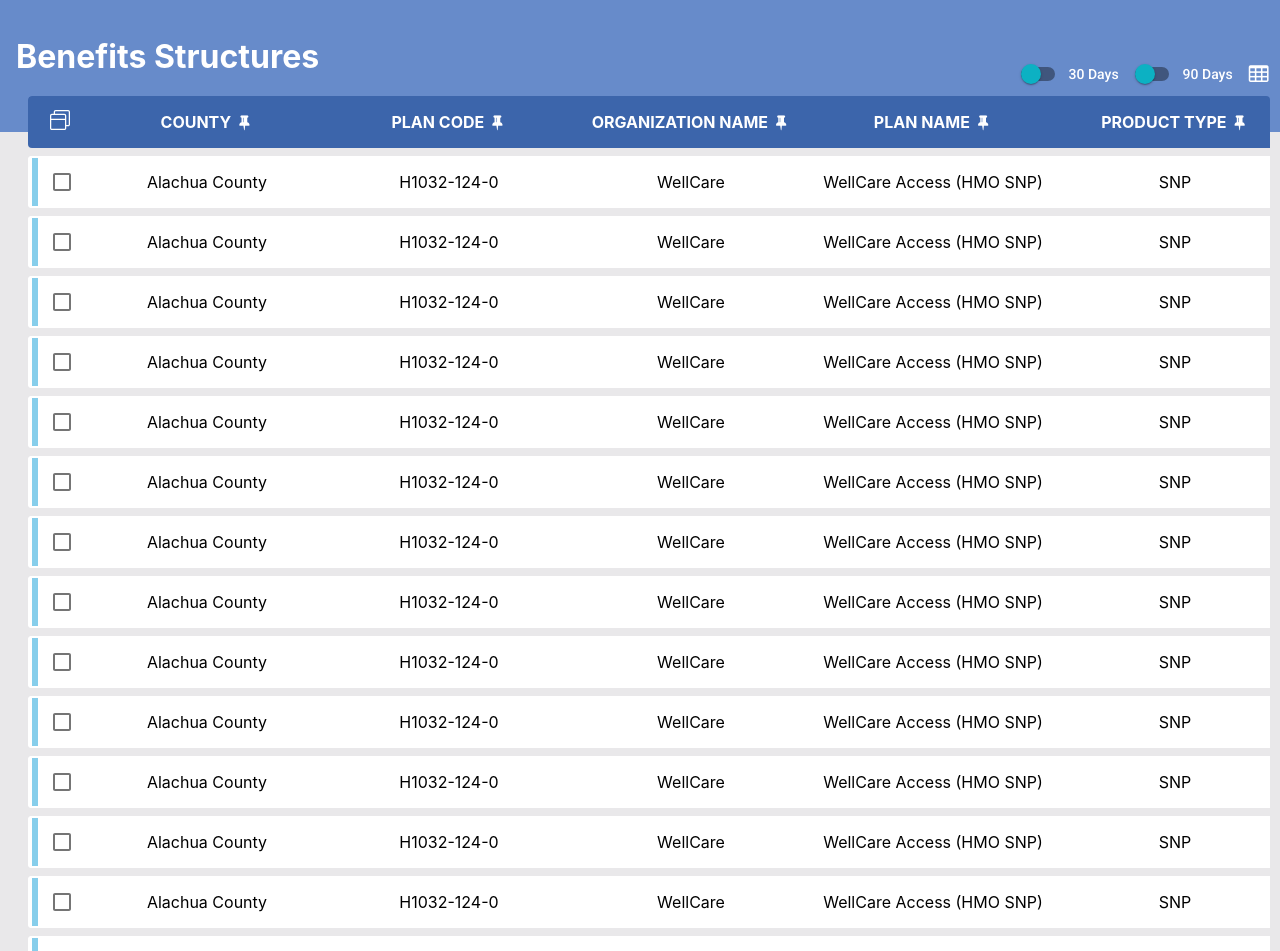
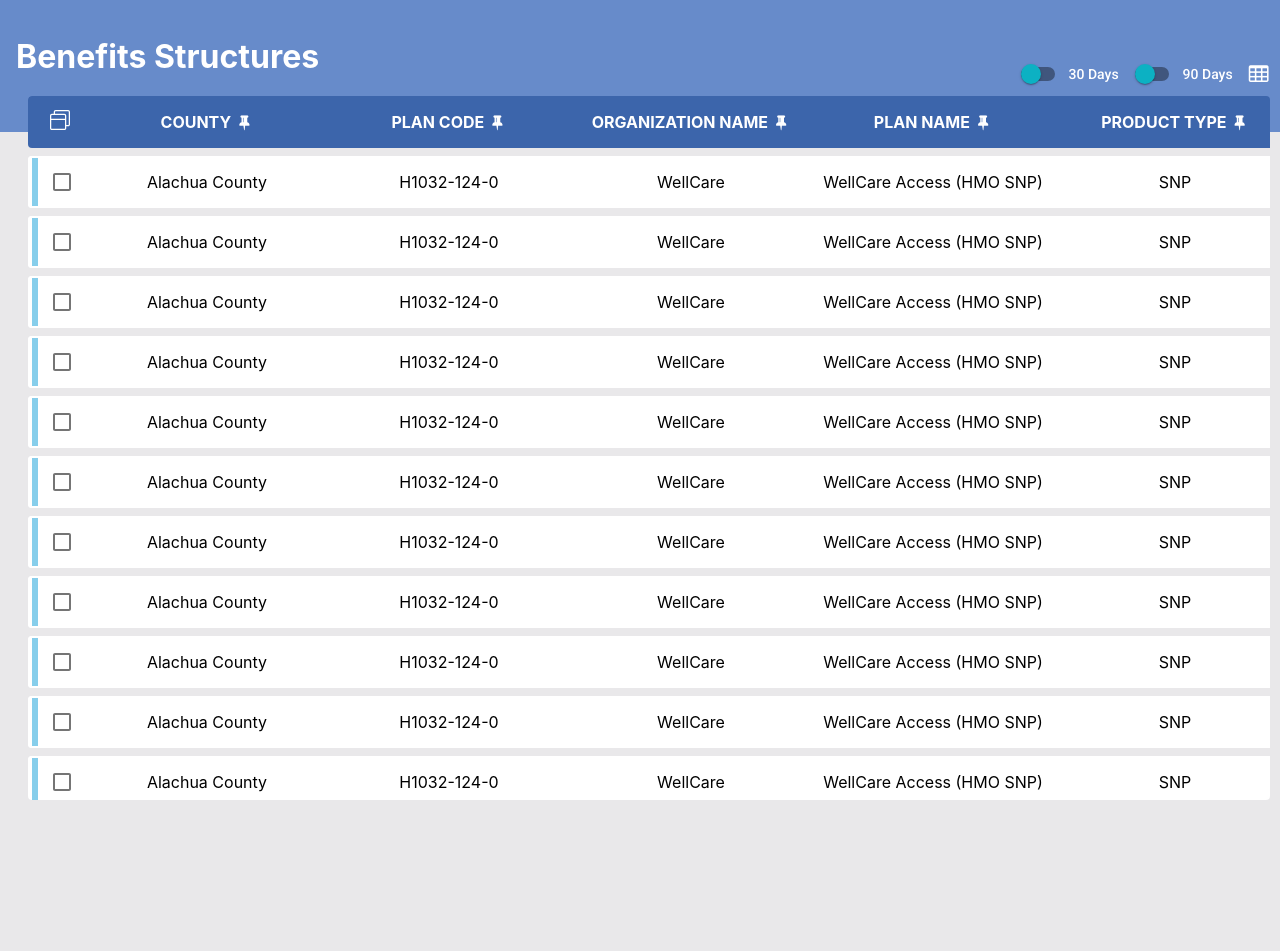
Before and after one commit to sai-public-user/new, a React (Create React App) app: page / in a window 1280 px wide. Shown: the top 951 px of the page. After the commit the page ends 800 px from the top, so only its background shows below. Built offline with nearby package versions, Linux system fonts and the light colour scheme; the HTML template or start-up script is replaced by a standard one.

Commit message:
30-90 switch and default retail order 30 days

```diff
--- a/src/common/Table/SampleData.js
+++ b/src/common/Table/SampleData.js
@@ -10,101 +10,48 @@
   "drug_count": "87654321",
   "current_enrollees": "109",
   "gain_or_loss": "Gain",
-  "Mail Order - PT:1 - Preferred Generic": "1000$",
-  "Mail Order - PT:1 - Preferred Generic": "1000$",
-  "Mail Order - PT:2 - Generic": "1000$",
-  "Mail Order - PT:2 - Generic": "1000$",
-  "Mail Order - PT:3 - Preferred Brand": "1000$",
-  "Mail Order - PT:3 - Preferred Brand": "1000$",
-  "Mail Order - PT:4 - Non Preferred Drug": "1000$",
-  "Mail Order - PT:4 - Non Preferred Drug": "1000$",
-  "Mail Order - PT:5 - Specialty Tier": "1000$",
-  "Mail Order - PT:5 - Specialty Tier": "1000$",
-  "Mail Order - ST:1 - Preferred Generic": "1000$",
-  "Mail Order - ST:1 - Preferred Generic": "1000$",
-  "Mail Order - ST:2 - Generic": "1000$",
-  "Mail Order - ST:2 - Generic": "1000$",
-  "Mail Order - ST:3 - Preferred Brand": "1000$",
-  "Mail Order - ST:3 - Preferred Brand": "1000$",
-  "Mail Order - ST:4 - Non Preferred Drug": "1000$",
-  "Mail Order - ST:4 - Non Preferred Drug": "1000$",
-  "Mail Order - ST:5 - Specialty Tier": "1000$",
-  "Mail Order - ST:5 - Specialty Tier": "1000$",
-  "Retail Order - PT:1 - Preferred Generic": "1000$",
-  "Retail Order - PT:1 - Preferred Generic": "1000$",
-  "Retail Order - PT:2 - Generic": "1000$",
-  "Retail Order - PT:2 - Generic": "1000$",
-  "Retail Order - PT:3 - Preferred Brand": "1000$",
-  "Retail Order - PT:3 - Preferred Brand": "1000$",
-  "Retail Order - PT:4 - Non Preferred Drug": "1000$",
-  "Retail Order - PT:4 - Non Preferred Drug": "1000$",
-  "Retail Order - PT:5 - Specialty Tier": "1000$",
-  "Retail Order - PT:5 - Specialty Tier": "1000$",
-  "Retail Order - ST:1 - Preferred Generic": "1000$",
-  "Retail Order - ST:1 - Preferred Generic": "1000$",
-  "Retail Order - ST:2 - Generic": "1000$",
-  "Retail Order - ST:2 - Generic": "1000$",
-  "Retail Order - ST:3 - Preferred Brand": "1000$",
-  "Retail Order - ST:3 - Preferred Brand": "1000$",
-  "Retail Order - ST:4 - Non Preferred Drug": "1000$",
-  "Retail Order - ST:4 - Non Preferred Drug": "1000$",
-  "Retail Order - ST:5 - Specialty Tier": "1000$",
-  "Retail Order - ST:5 - Specialty Tie": "1000$",
+  "Mail Order - PT:1": "1000$",
+  "Mail Order - PT:1": "1000$",
+  "Mail Order - PT:2": "1000$",
+  "Mail Order - PT:2": "1000$",
+  "Mail Order - PT:3": "1000$",
+  "Mail Order - PT:3": "1000$",
+  "Mail Order - PT:4": "1000$",
+  "Mail Order - PT:4": "1000$",
+  "Mail Order - PT:5": "1000$",
+  "Mail Order - PT:5": "1000$",
+  "Mail Order - ST:1": "1000$",
+  "Mail Order - ST:1": "1000$",
+  "Mail Order - ST:2": "1000$",
+  "Mail Order - ST:2": "1000$",
+  "Mail Order - ST:3": "1000$",
+  "Mail Order - ST:3": "1000$",
+  "Mail Order - ST:4": "1000$",
+  "Mail Order - ST:4": "1000$",
+  "Mail Order - ST:5": "1000$",
+  "Mail Order - ST:5": "1000$",
+  "Retail Order - PT:1": "1000$",
+  "Retail Order - PT:1": "1000$",
+  "Retail Order - PT:2": "1000$",
+  "Retail Order - PT:2": "1000$",
+  "Retail Order - PT:3": "1000$",
+  "Retail Order - PT:3": "1000$",
+  "Retail Order - PT:4": "1000$",
+  "Retail Order - PT:4": "1000$",
+  "Retail Order - PT:5": "1000$",
+  "Retail Order - PT:5": "1000$",
+  "Retail Order - ST:1": "1000$",
+  "Retail Order - ST:1": "1000$",
+  "Retail Order - ST:2": "1000$",
+  "Retail Order - ST:2": "1000$",
+  "Retail Order - ST:3": "1000$",
+  "Retail Order - ST:3": "1000$",
+  "Retail Order - ST:4": "1000$",
+  "Retail Order - ST:4": "1000$",
+  "Retail Order - ST:5": "1000$",
+  "Retail Order - ST:5": "1000$",
 };
 
-const row1 = {
-  "id": 2,
-  "county": "Alachua County",
-  "plane_code": "H1032-124-0",
-  "organization_name": "WellCare",
-  "plane_name": "WellCare Access (HMO SNP)",
-  "product_type": "SNP",
-  "monthly_premium": "0",
-  "annual_drug_deductible": "414",
-  "drug_count": "87654321",
-  "current_enrollees": "109",
-  "gain_or_loss": "Gain",
-  "Mail Order - PT:1 - Preferred Generic": "1000$",
-  "Mail Order - PT:1 - Preferred Generic": "1000$",
-  "Mail Order - PT:2 - Generic": "1000$",
-  "Mail Order - PT:2 - Generic": "1000$",
-  "Mail Order - PT:3 - Preferred Brand": "1000$",
-  "Mail Order - PT:3 - Preferred Brand": "1000$",
-  "Mail Order - PT:4 - Non Preferred Drug": "1000$",
-  "Mail Order - PT:4 - Non Preferred Drug": "1000$",
-  "Mail Order - PT:5 - Specialty Tier": "1000$",
-  "Mail Order - PT:5 - Specialty Tier": "1000$",
-  "Mail Order - ST:1 - Preferred Generic": "1000$",
-  "Mail Order - ST:1 - Preferred Generic": "1000$",
-  "Mail Order - ST:2 - Generic": "1000$",
-  "Mail Order - ST:2 - Generic": "1000$",
-  "Mail Order - ST:3 - Preferred Brand": "1000$",
-  "Mail Order - ST:3 - Preferred Brand": "1000$",
-  "Mail Order - ST:4 - Non Preferred Drug": "1000$",
-  "Mail Order - ST:4 - Non Preferred Drug": "1000$",
-  "Mail Order - ST:5 - Specialty Tier": "1000$",
-  "Mail Order - ST:5 - Specialty Tier": "1000$",
-  "Retail Order - PT:1 - Preferred Generic": "1000$",
-  "Retail Order - PT:1 - Preferred Generic": "1000$",
-  "Retail Order - PT:2 - Generic": "1000$",
-  "Retail Order - PT:2 - Generic": "1000$",
-  "Retail Order - PT:3 - Preferred Brand": "1000$",
-  "Retail Order - PT:3 - Preferred Brand": "1000$",
-  "Retail Order - PT:4 - Non Preferred Drug": "1000$",
-  "Retail Order - PT:4 - Non Preferred Drug": "1000$",
-  "Retail Order - PT:5 - Specialty Tier": "1000$",
-  "Retail Order - PT:5 - Specialty Tier": "1000$",
-  "Retail Order - ST:1 - Preferred Generic": "1000$",
-  "Retail Order - ST:1 - Preferred Generic": "1000$",
-  "Retail Order - ST:2 - Generic": "1000$",
-  "Retail Order - ST:2 - Generic": "1000$",
-  "Retail Order - ST:3 - Preferred Brand": "1000$",
-  "Retail Order - ST:3 - Preferred Brand": "1000$",
-  "Retail Order - ST:4 - Non Preferred Drug": "1000$",
-  "Retail Order - ST:4 - Non Preferred Drug": "1000$",
-  "Retail Order - ST:5 - Specialty Tier": "1000$",
-  "Retail Order - ST:5 - Specialty Tie": "1000$",
-};
 const rows = [];
 
 for(let i = 0; i < 20; i++) {
@@ -125,46 +72,46 @@
       { name: "Drug Count", value: "drug_count" },
       { name: "Current Enrollees", value: "current_enrollees" },
       { name: "Gain Or Loss", value: "gain_or_loss" },
-      { name: "30 Days", value: 'Mail Order - PT:1 - Preferred Generic' },
-      { name: "90 Days", value: 'Mail Order - PT:1 - Preferred Generic' },
-      { name: "30 Days", value: 'Mail Order - PT:2 - Generic' },
-      { name: "90 Days", value: 'Mail Order - PT:2 - Generic' },
-      { name: "30 Days", value: 'Mail Order - PT:3 - Preferred Brand' },
-      { name: "90 Days", value: 'Mail Order - PT:3 - Preferred Brand' },
-      { name: "30 Days", value: 'Mail Order - PT:4 - Non Preferred Drug' },
-      { name: "90 Days", value: 'Mail Order - PT:4 - Non Preferred Drug' },
-      { name: "30 Days", value: 'Mail Order - PT:5 - Specialty Tier' },
-      { name: "90 Days", value: 'Mail Order - PT:5 - Specialty Tier' },
-      { name: "30 Days", value: 'Mail Order - ST:1 - Preferred Generic' },
-      { name: "90 Days", value: 'Mail Order - ST:1 - Preferred Generic' },
-      { name: "30 Days", value: 'Mail Order - ST:2 - Generic' },
-      { name: "90 Days", value: 'Mail Order - ST:2 - Generic' },
-      { name: "30 Days", value: 'Mail Order - ST:3 - Preferred Brand' },
-      { name: "90 Days", value: 'Mail Order - ST:3 - Preferred Brand' },
-      { name: "30 Days", value: 'Mail Order - ST:4 - Non Preferred Drug' },
-      { name: "90 Days", value: 'Mail Order - ST:4 - Non Preferred Drug' },
-      { name: "30 Days", value: 'Mail Order - ST:5 - Specialty Tier' },
-      { name: "90 Days", value: 'Mail Order - ST:5 - Specialty Tier' },
-      { name: "30 Days", value: 'Retail Order - PT:1 - Preferred Generic' },
-      { name: "90 Days", value: 'Retail Order - PT:1 - Preferred Generic' },
-      { name: "30 Days", value: 'Retail Order - PT:2 - Generic' },
-      { name: "90 Days", value: 'Retail Order - PT:2 - Generic' },
-      { name: "30 Days", value: 'Retail Order - PT:3 - Preferred Brand' },
-      { name: "90 Days", value: 'Retail Order - PT:3 - Preferred Brand' },
-      { name: "30 Days", value: 'Retail Order - PT:4 - Non Preferred Drug' },
-      { name: "90 Days", value: 'Retail Order - PT:4 - Non Preferred Drug' },
-      { name: "30 Days", value: 'Retail Order - PT:5 - Specialty Tier' },
-      { name: "90 Days", value: 'Retail Order - PT:5 - Specialty Tier' },
-      { name: "30 Days", value: 'Retail Order - ST:1 - Preferred Generic' },
-      { name: "90 Days", value: 'Retail Order - ST:1 - Preferred Generic' },
-      { name: "30 Days", value: 'Retail Order - ST:2 - Generic' },
-      { name: "90 Days", value: 'Retail Order - ST:2 - Generic' },
-      { name: "30 Days", value: 'Retail Order - ST:3 - Preferred Brand' },
-      { name: "90 Days", value: 'Retail Order - ST:3 - Preferred Brand' },
-      { name: "30 Days", value: 'Retail Order - ST:4 - Non Preferred Drug' },
-      { name: "90 Days", value: 'Retail Order - ST:4 - Non Preferred Drug' },
-      { name: "30 Days", value: 'Retail Order - ST:5 - Specialty Tier' },
-      { name: "90 Days", value: 'Retail Order - ST:5 - Specialty Tier' }
+      { name: "30 Days", value: 'Mail Order - PT:1' },
+      { name: "90 Days", value: 'Mail Order - PT:1' },
+      { name: "30 Days", value: 'Mail Order - PT:2' },
+      { name: "90 Days", value: 'Mail Order - PT:2' },
+      { name: "30 Days", value: 'Mail Order - PT:3' },
+      { name: "90 Days", value: 'Mail Order - PT:3' },
+      { name: "30 Days", value: 'Mail Order - PT:4' },
+      { name: "90 Days", value: 'Mail Order - PT:4' },
+      { name: "30 Days", value: 'Mail Order - PT:5' },
+      { name: "90 Days", value: 'Mail Order - PT:5' },
+      { name: "30 Days", value: 'Mail Order - ST:1' },
+      { name: "90 Days", value: 'Mail Order - ST:1' },
+      { name: "30 Days", value: 'Mail Order - ST:2' },
+      { name: "90 Days", value: 'Mail Order - ST:2' },
+      { name: "30 Days", value: 'Mail Order - ST:3' },
+      { name: "90 Days", value: 'Mail Order - ST:3' },
+      { name: "30 Days", value: 'Mail Order - ST:4' },
+      { name: "90 Days", value: 'Mail Order - ST:4' },
+      { name: "30 Days", value: 'Mail Order - ST:5' },
+      { name: "90 Days", value: 'Mail Order - ST:5' },
+      { name: "30 Days", value: 'Retail Order - PT:1' },
+      { name: "90 Days", value: 'Retail Order - PT:1' },
+      { name: "30 Days", value: 'Retail Order - PT:2' },
+      { name: "90 Days", value: 'Retail Order - PT:2' },
+      { name: "30 Days", value: 'Retail Order - PT:3' },
+      { name: "90 Days", value: 'Retail Order - PT:3' },
+      { name: "30 Days", value: 'Retail Order - PT:4' },
+      { name: "90 Days", value: 'Retail Order - PT:4' },
+      { name: "30 Days", value: 'Retail Order - PT:5' },
+      { name: "90 Days", value: 'Retail Order - PT:5' },
+      { name: "30 Days", value: 'Retail Order - ST:1' },
+      { name: "90 Days", value: 'Retail Order - ST:1' },
+      { name: "30 Days", value: 'Retail Order - ST:2' },
+      { name: "90 Days", value: 'Retail Order - ST:2' },
+      { name: "30 Days", value: 'Retail Order - ST:3' },
+      { name: "90 Days", value: 'Retail Order - ST:3' },
+      { name: "30 Days", value: 'Retail Order - ST:4' },
+      { name: "90 Days", value: 'Retail Order - ST:4' },
+      { name: "30 Days", value: 'Retail Order - ST:5' },
+      { name: "90 Days", value: 'Retail Order - ST:5' }
     ],
     "rows": rows,
   }
--- a/src/common/Table/SharedStyles.js
+++ b/src/common/Table/SharedStyles.js
@@ -84,6 +84,7 @@
     padding-left: 28px;
     padding-right: 28px;
     width: 97%;
+    height: 88vh;
 `;
 
 const RowCheckbox = styled.div `
--- a/src/common/Table/cell.js
+++ b/src/common/Table/cell.js
@@ -6,9 +6,9 @@
 } = Styles.default;
 
 function Cell(props) {
-    const { data = '', isPinnedVal = false, endPosition = -1 } = props;
+    const { data = '', isPinnedVal = false, endPosition = -1, name } = props;
     return (
-        <TableRowCell className={`${isPinnedVal ? ' pinned_cell' : ''}${endPosition > 0 ? ' last_cell' : ''}`} name={data}>
+        <TableRowCell className={`${isPinnedVal ? ' pinned_cell' : ''}${endPosition > 0 ? ' last_cell' : ''}`} name={name}>
             {data}
         </TableRowCell>
     )
--- a/src/common/Table/header.js
+++ b/src/common/Table/header.js
@@ -22,7 +22,7 @@
             <CompareIcon>{windowRestorSvg()}</CompareIcon>
             {headers.map(col => {
                 const { name = '', value = '' } = col;
-                if (value.indexOf('Mail Order') !== -1 || value.indexOf('Retail Order') !== -1) console.log(value);
+                // if (value.indexOf('Mail Order') !== -1 || value.indexOf('Retail Order') !== -1) console.log(value);
                 return (
                     <HeaderCell className={`${pinned.includes(value) ? 'pinned_cell' : ''}`} key={value} name={value}>
                         {value.indexOf('Mail Order') !== -1 || value.indexOf('Retail Order') !== -1 ? (<Headername><HeaderParent>{value}</HeaderParent><hr /><div>{name}</div></Headername>) : null}
--- a/src/common/Table/row.js
+++ b/src/common/Table/row.js
@@ -16,13 +16,14 @@
         checked = [], checkBoxChange,
     } = props;
     const headerVals = Array.isArray(headers) && headers.map(({ value ='' }) => value) || [];
+    console.log(headerVals, row);
     return (
         <TableRow>
             <RowCheckbox>
                 <FirstCell><Checkbox checked={checked.includes(row.id)} onChange={checkBoxChange} name={row.id} /></FirstCell>
             </RowCheckbox>
             {row && row !== null && Array.isArray(headerVals) && headerVals.map((keyVal, i) => (
-                <Cell data={row[keyVal]} isPinnedVal={pinned.includes(keyVal)} endPosition={ i === 0 || i === headerVals.length - 1 ? i : -1 } />
+                <Cell data={row[keyVal]} isPinnedVal={pinned.includes(keyVal)} name={keyVal} endPosition={ i === 0 || i === headerVals.length - 1 ? i : -1 } />
             ))}
         </TableRow>
     );
--- a/src/common/Table/table.js
+++ b/src/common/Table/table.js
@@ -46,15 +46,18 @@
 
     // }
 
-    // getHeaders = (mainName, mainValue) => {
-    //     if(Object.keys(mainValue).length > 0) {
-    //         const tierValues = Object.keys(mainValue).map(tierName => {
-    //              return Array.isArray(mainValue[tierName]) && mainValue[tierName].map(({name, value}) => ({ name, value, parent: tierName })) || [];
-    //         });
-    //         console.log(tierValues);
-    //         return tierValues;
-    //     }
-    // }
+    getHeaders = (tableCols, days = [], order = '') => {
+        if(tableCols.length > 0) {
+            const headers = tableCols.filter(({ name, value }) => {
+                if (order === 'Retail Order' && name.indexOf('30 Days') > -1 && days.length === 0) {
+                    return value.indexOf(order) > -1;
+                } else if (name.indexOf('Days') > -1) {
+                    return name === '30 Days' && days.includes('30') || name === '90 Days' && days.includes('90');
+                } else return true;
+            });
+            return headers;
+        }
+    }
 
     // prepeareTableData = () => {
     //     //get data from backend
@@ -73,10 +76,11 @@
 
     render() {
         const { pinned, headers, rows, checked } = this.state;
+        const { days = [], order =  '' } = this.props;
         return (
             <Fragment>
-                <Header headers={headers} pinned={pinned} isPinned={this.isPinned} />
-                { Array.isArray(rows) && rows.map((row, i) => <Row checked={checked} checkBoxChange={this.rowCheckBoxChange} row={row} key={i} headers={headers} pinned={pinned} />)}
+                <Header headers={this.getHeaders(headers, days, order)} pinned={pinned} isPinned={this.isPinned} />
+                { Array.isArray(rows) && rows.map((row, i) => <Row checked={checked} checkBoxChange={this.rowCheckBoxChange} row={row} key={i} headers={this.getHeaders(headers, days, order)} pinned={pinned} />)}
             </Fragment>
         );
     }
--- a/src/components/BenefitStructure/index.js
+++ b/src/components/BenefitStructure/index.js
@@ -10,9 +10,10 @@
     }
 
     render() {
+        const { days, order } = this.props;
         return (
             <Fragment>
-                <Table  ref="table" />
+                <Table ref="table" days={days} order={order} />
             </Fragment>
          );
     }
--- a/src/components/Home/index.js
+++ b/src/components/Home/index.js
@@ -41,7 +41,8 @@
         super(props);
         this.state = {
             days: [],
-            filterType: ''
+            filterType: '',
+            order: 'Retail Order',
         }
     }
 
@@ -52,7 +53,7 @@
         } else {
             days.push(value);
         }
-        this.setState({ days });
+        this.setState({ days, order: '' });
     }
 
 
@@ -63,7 +64,7 @@
     };
 
     render() {
-        const { days = [], filterType } = this.state;
+        const { days = [], filterType, order } = this.state;
         const { classes } = this.props;
         const { benifit: { refs: { table: { state: { headers = [] } = {} } = {} } = {} } = {} } = this.refs || {};
         let filterHeaderNames = [];
@@ -82,6 +83,7 @@
         filterLeft = filterHeaderNames.length > 10 && filterLeft.splice(0,10);
         let filterRight = filterHeaderNames.map(one=>one);
         filterRight = filterHeaderNames.length > 10 && filterRight.splice(10);
+
         return (
             <Fragment>
                 <Header>
@@ -124,7 +126,7 @@
                 </Header>
                 <MaindataContainer>
                   <TableContainer>
-                    <BenefitStructure ref="benifit"/>
+                    <BenefitStructure ref="benifit" days={days} order={order} />
                   </TableContainer>
                 </MaindataContainer>
                 <SwipeableDrawer
```
